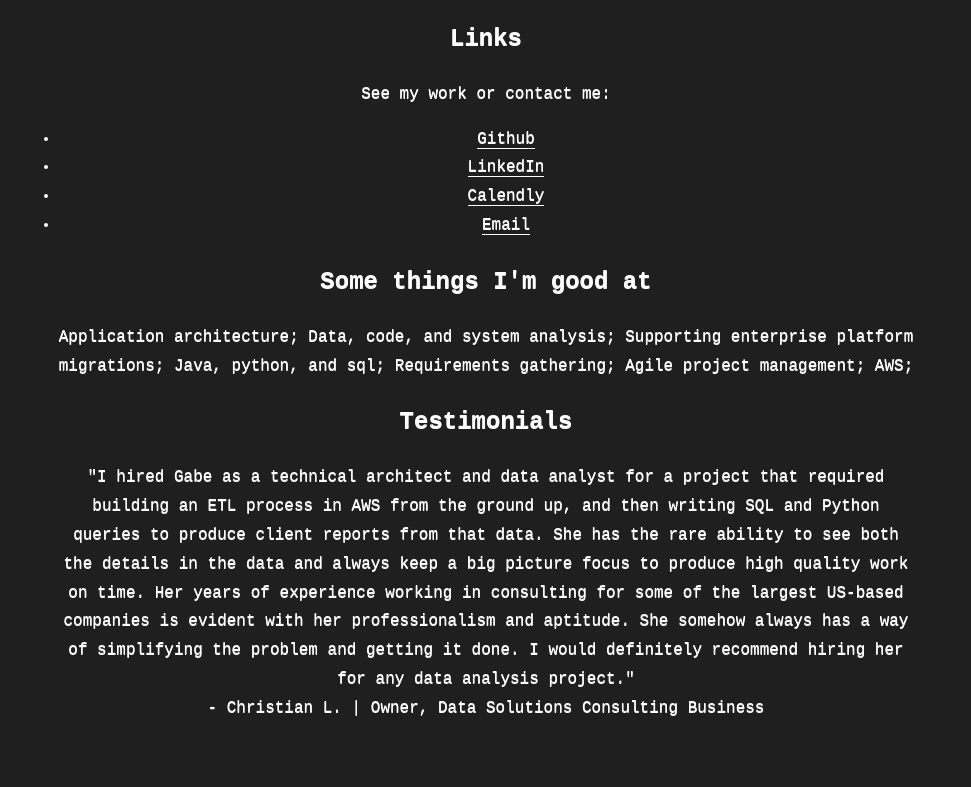
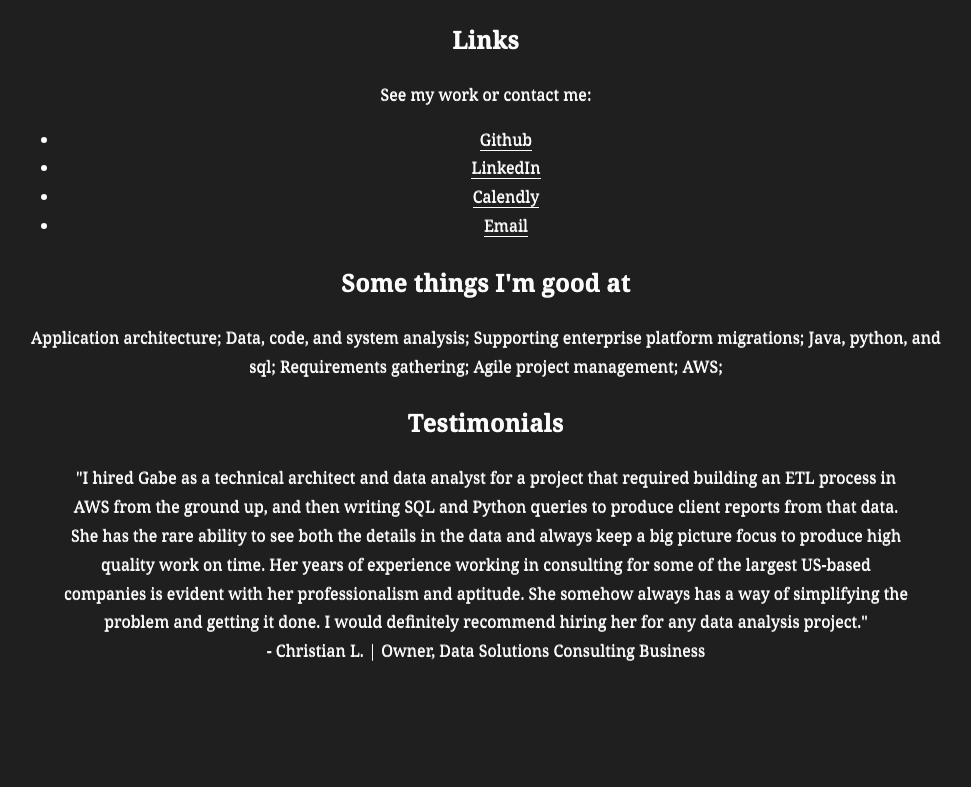
Before and after one commit to gabewin/gabewin_personal_website, a plain HTML site: page index.html in a window 1280 px wide. Shown: the part 175-962 px from the top of the page, without its empty margins (154-1125 px from the left). After the commit the page ends 904 px from the top, so only its background shows below. Drawn offline with Linux system fonts and the light colour scheme.

Commit message:
Update index.html

```diff
--- a/index.html
+++ b/index.html
@@ -7,7 +7,7 @@
         <meta name="description" content="Personal Website of Gabrielle Goodwin"/>
         <link rel="canonical" href="http://www.gabewin.com"/>
         <style>
-            body {text-align: center; margin: 5% auto; background: #1f1f1f; color: #fcfcfc; font-family: "Courier New", "Courier New", monospace; font-size: 16px; line-height: 1.8; text-shadow: 0 1px 0 #ffffff; max-width: 73%;}
+            body {text-align: center; margin: 5% auto; background: #1f1f1f; color: #fcfcfc; font-family: "Georgia", "Times New Roman", serif; font-size: 16px; line-height: 1.8; text-shadow: 0 1px 0 #ffffff; max-width: 73%;}
             code {background: white;}
             a {border-bottom: 1px solid #fcfcfc; color: #fcfcfc; text-decoration: none;}
             a:hover {border-bottom: 0;}
```
